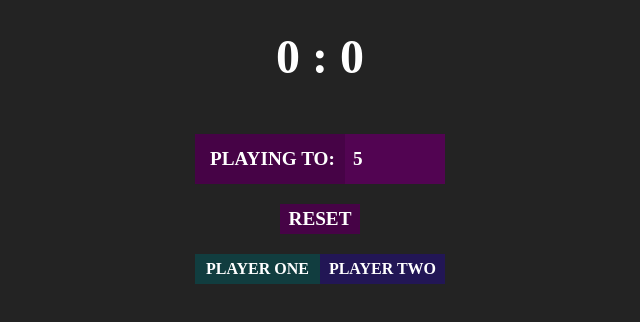
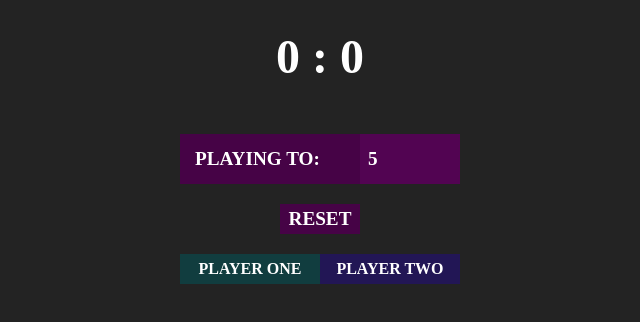
Before and after one commit to ievatenav/score-keeper, a plain HTML site: page index.html in a window 1280 px wide. Shown: the part 88-410 px from the top of the page, without its empty margins (320-960 px from the left). Drawn offline with Linux system fonts and the light colour scheme.

Commit message:
css changes

```diff
--- a/main.css
+++ b/main.css
@@ -23,7 +23,7 @@ body {
 
 #scoreContainer {
     margin: 0 auto;
-    max-width: 250px;
+    max-width: 280px;
     background: rgb(70, 3, 70);
     height: 50px;
     line-height: 50px;
@@ -95,7 +95,7 @@ button {
     margin: 0 auto;
     margin-top: 20px;
     background: purple;
-    max-width: 250px;
+    max-width: 280px;
     height: 30px;
 }
 
```
